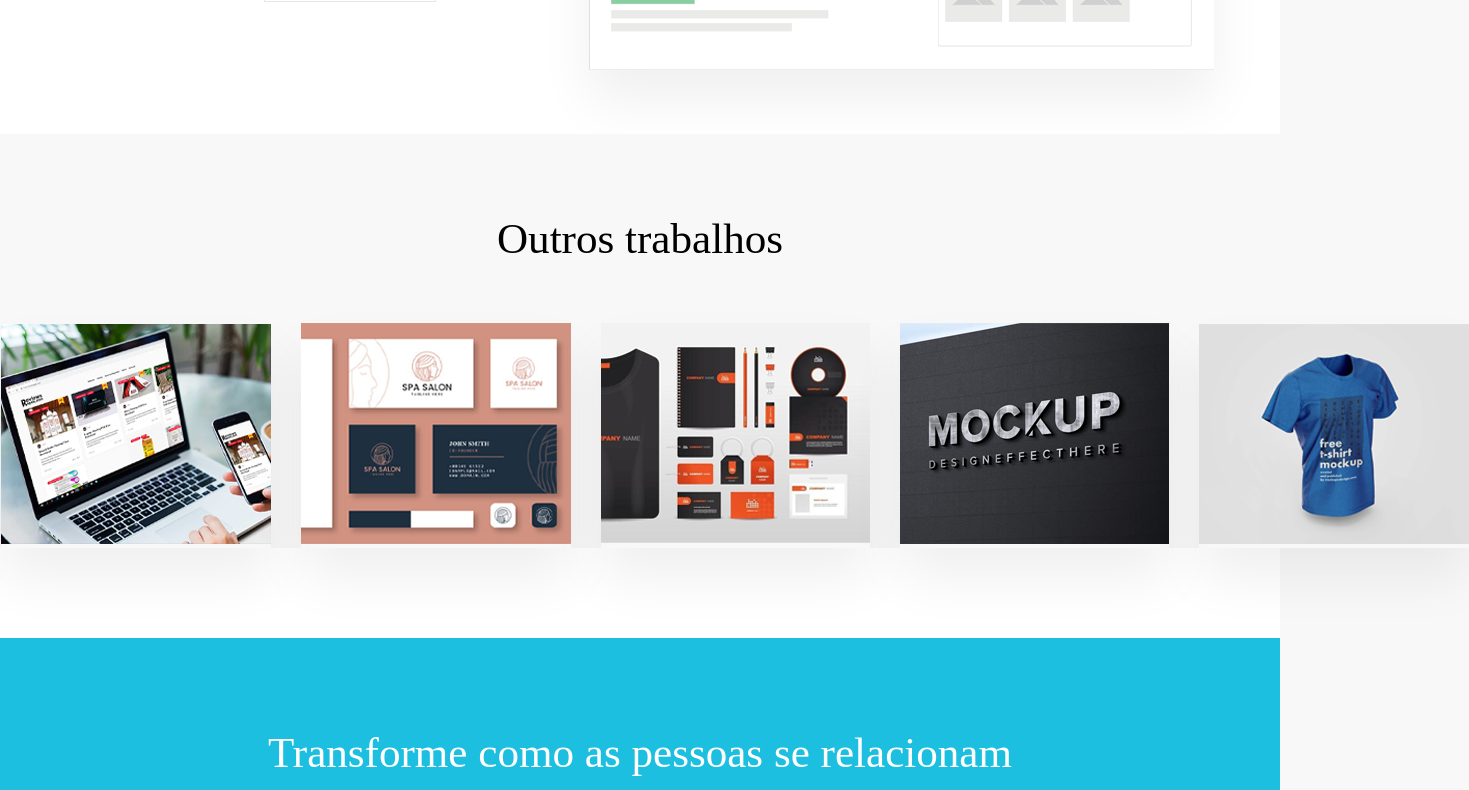
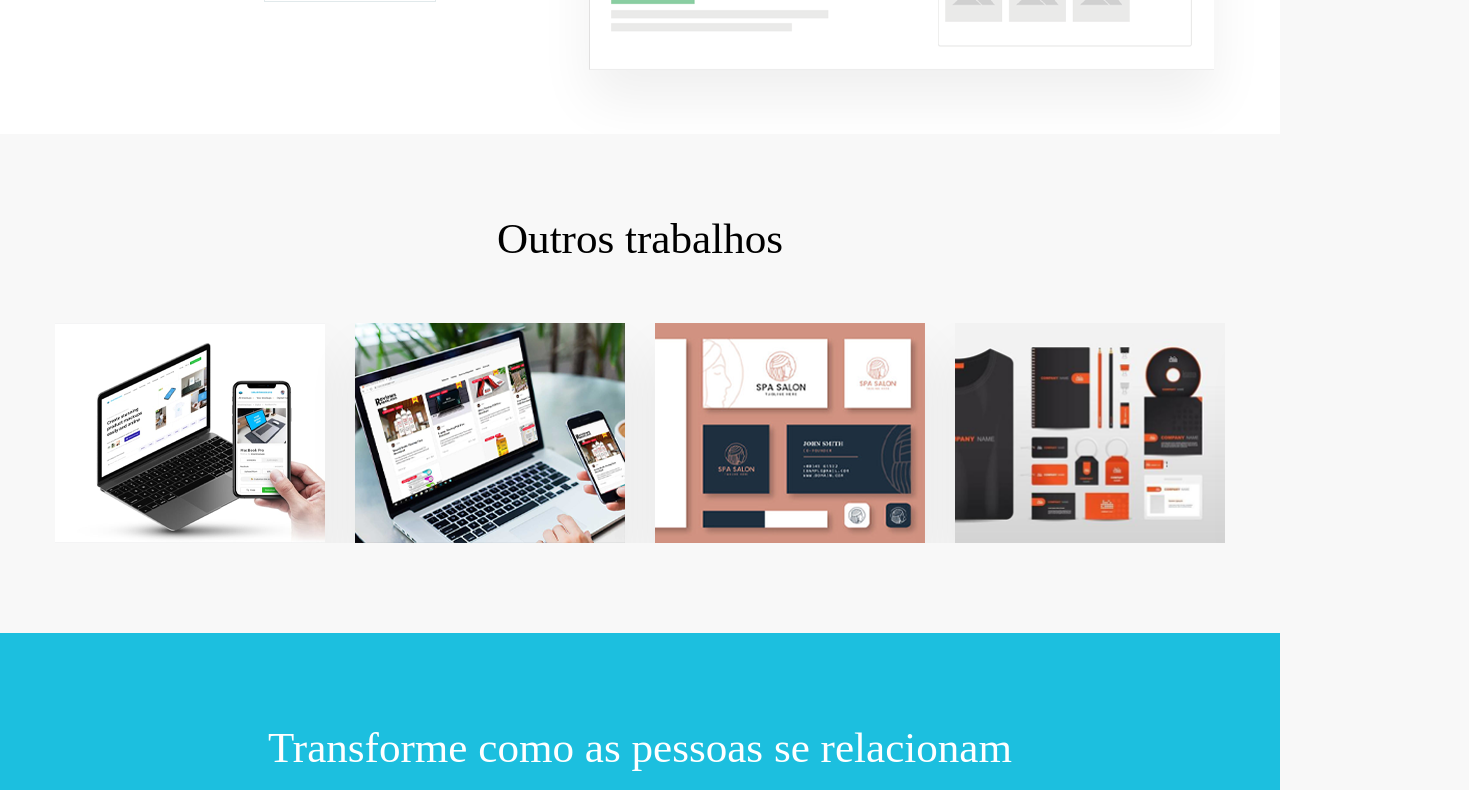
Before and after one commit to diegoogprado/pratic-agencia-mare, a React (Vite) app: page / in a window 1280 px wide. Shown: the part 2440-3230 px from the top of the page, 1469 px wide, since content can reach past the window. Built offline with nearby package versions, Linux system fonts and the light colour scheme; a web font is replaced by a local one.

Commit message:
incluso efeito carrossel

```diff
--- a/package.json
+++ b/package.json
@@ -10,6 +10,7 @@
     "preview": "vite preview"
   },
   "dependencies": {
+    "framer-motion": "^11.3.28",
     "react": "^18.3.1",
     "react-dom": "^18.3.1"
   },
--- a/src/App.jsx
+++ b/src/App.jsx
@@ -4,16 +4,21 @@ import Header from "./components/Header";
 import Section1 from "./components/Section1";
 import Section2 from "./components/Section2";
 import Section3 from "./components/Section3";
+import { motion } from "framer-motion";
 
 export default function App() {
   return(
-    <div className="App">
+    <motion.div className="App"
+    initial={{ opacity: 0 }}
+    animate={{ opacity: 1  }}
+    transition={{ duration: 1 }}
+    >
       <Header />
       <Section1 />
       <Section2 />
       <Section3 />
       <CallToAction />
       <Footer/>
-    </div>
+    </motion.div>
   )
 }
--- a/src/components/Carousel.jsx
+++ b/src/components/Carousel.jsx
@@ -1,9 +1,11 @@
+import { motion } from "framer-motion"
+
 export default function Carousel(props) {
     return (
-        <div className="carouselDiv">
-            <div className="imgDiv">
+
+            <motion.div className="imgDiv">
                 <img src={props.image} alt="" />
-            </div>
-        </div>
+            </motion.div>
+
     )
 }
--- a/src/components/Section3.jsx
+++ b/src/components/Section3.jsx
@@ -1,4 +1,6 @@
 import Carousel from "./Carousel";
+import { motion } from "framer-motion";
+import { useState, useEffect, useRef } from "react";
 
 export default function Section3() {
     const carousels = [
@@ -9,6 +11,13 @@ export default function Section3() {
         "/assets/OT5.png",
         "/assets/OT6.png"
     ]
+    const carousel = useRef()
+    const [ width , setWidth ] = useState(0)
+
+    useEffect(() => {
+        console.log(carousel.current?.scrollWidth, carousel.current?.offsetWidth)
+        setWidth(carousel.current?.scrollWidth - carousel.current?.offsetWidth)
+    })
     return (
         <section id="recWork" className="recentWorks">
             <div className="recText">
@@ -43,17 +52,27 @@ export default function Section3() {
                     <img src="/assets/rightImg.png" alt="" />
                 </div>
             </div>
-            <div className="otherWorks">
+            <div className="otherWorksBg">
                 <div className="recText">
                     <h4>Outros trabalhos</h4>
                 </div>
-                <div className="carousel">
+                <div className="otherWorksContent">
+                    <motion.div ref={carousel}className="carousel" whileTap={{cursor: "grabbing"}}>
+                        <motion.div className="carouselDiv"
+                        drag="x"
+                        dragConstraints={{ right: 0, left: -width}}
+                        initial={{ x: 100 }}
+                        animate={{ x: 0 }}
+                        transition={{ duration: 0.8 }}
+                        >
                             {carousels.map((carouselImg) => (
                                 <Carousel
                                     key={carousels.indexOf(carouselImg)}
                                     image={carouselImg}
                                 />
                             ))}
+                        </motion.div>
+                    </motion.div>
                 </div>
             </div>
 
--- a/src/index.css
+++ b/src/index.css
@@ -255,33 +255,48 @@ button {
   height: 74px;
 }
 
-.otherWorks {
+.otherWorksBg {
   background-color: #f8f8f8;
   width: 100vw;
-  margin-bottom: 90px;
+  padding-bottom: 90px;
+  display: flex;
+  align-items: center;
+  justify-content: center;
+  flex-direction: column;
 }
 
 .recText {
   margin-bottom: 60px;
 }
 
-.carousel {
+.otherWorksContent {
+  width: 100%;
+  max-width: 1170px;
   display: flex;
   align-items: center;
   justify-content: center;
-  width: 1170px;
-  gap: 30px;
+}
+
+.carousel {
+  display: flex;
+  cursor: grab;
+  overflow: hidden;
 }
 
 .carouselDiv {
-  width: 100%;
-  cursor: grab;
-  position: relative;
-  z-index: 1;
+  display: flex;
+  gap: 30px;
 }
 
 .imgDiv {
   box-shadow: 0 30px 50px #00000010;
+  width: 270px;
+  height: 220px;
+}
+
+.imgDiv img {
+  width: 100%;
+  pointer-events: none;
 }
 
 .callToAction {
@@ -367,10 +382,8 @@ button {
 }
 
 .footer hr {
-  color: #ffffff;
+  border: 1px solid #ffffff;
   width: 1170px;
-  height: 1px;
-
 }
 
 .footer p {
```
Also changed, not shown: 1 other file (tests, documents, lock files or other folders). Lines whose indentation alone changed are shown as unchanged.
